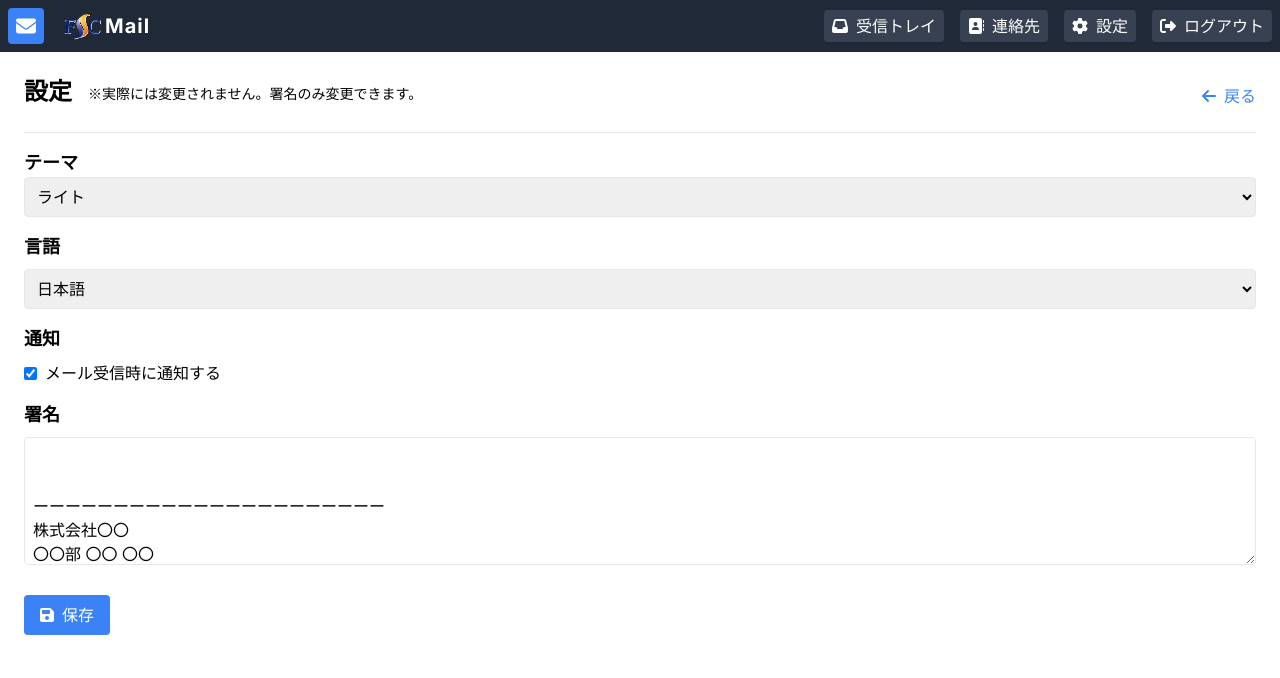
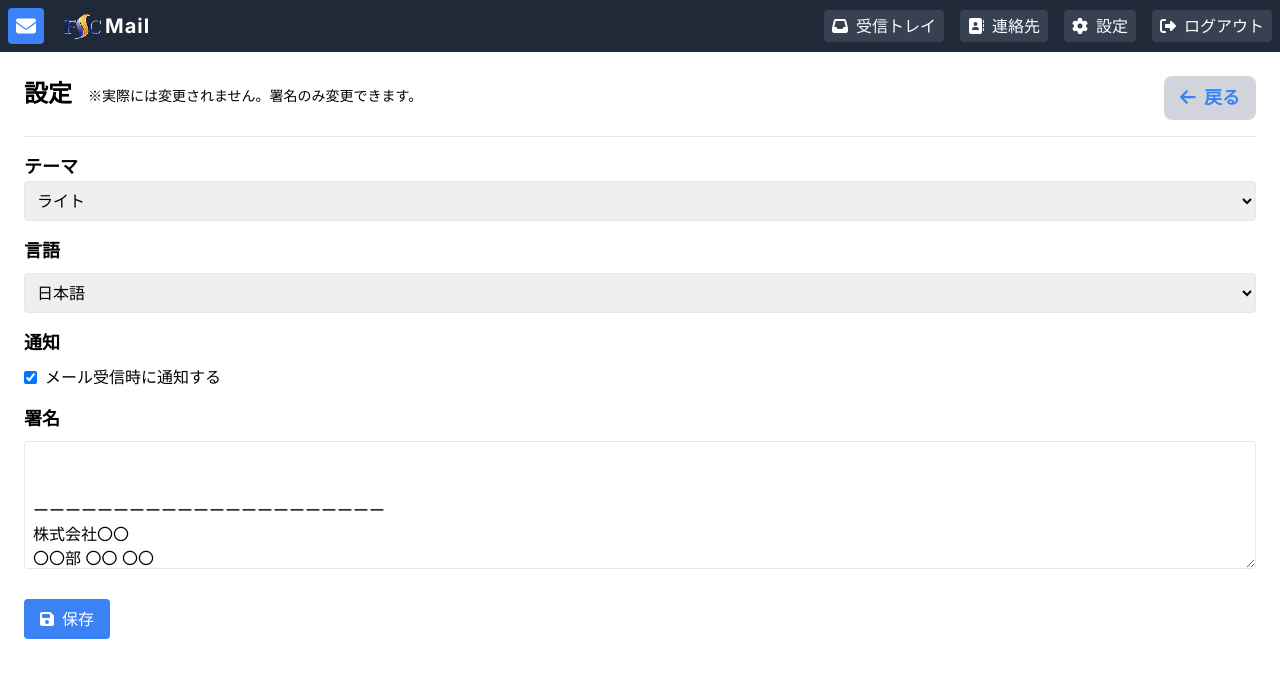
Before and after one commit to kuwa124/mail-practice, a Next.js app: page /set in a window 1280 px wide. Shown: the top 678 px of the page. Built offline with nearby package versions, Linux system fonts and the light colour scheme.

Commit message:
♻️ 設定の「戻る」ボタンを強調

```diff
--- a/src/app/set/components/Settings.tsx
+++ b/src/app/set/components/Settings.tsx
@@ -47,7 +47,9 @@ const Settings: React.FC = () => {
         {/* ホームページへのリンク、テキストカラーを青に、ホバー時にテキストカラーを濃い青に変更 */}
         <Link
           href='/' // リンク先のURLを指定
-          className='text-blue-500 hover:text-blue-700' // スタイルを指定
+          //  青色のテキスト、グレーの背景色、テキストサイズ大きめ、フォントを太字に、ホバー時に濃い青色に
+          // 薄いグレーの背景色に変更、上下左右に余白を設け、角を丸くする、色の変更にアニメーションを適用
+          className='text-blue-500 bg-gray-300 text-lg font-bold  hover:text-blue-700 hover:bg-gray-200 px-4 py-2 rounded-lg transition-colors duration-200'
           aria-label='Homeのページに戻る' // アクセシビリティのためのラベルを指定
         >
           {/* アイコンの右側にマージンを 2 単位設定 */}
@@ -142,7 +144,7 @@ const Settings: React.FC = () => {
       {/* 上側のマージンを 6 単位、背景色を青、テキストカラーを白に、パディングを 2 単位、角丸を設定、ホバー時の背景色を濃い青に変更 */}
       <button
         onClick={handleSave} // 保存ボタンクリック時の処理
-        className='mt-6 bg-blue-500 text-white px-4 py-2 rounded hover:bg-blue-600'
+        className='mt-6 bg-blue-500 text-white px-4 py-2 rounded hover:bg-blue-600 transition-colors duration-200'
         aria-label='設定を保存' // アクセシビリティのためのラベルを指定
       >
         {/* アイコンの右側にマージンを 2 単位設定 */}
```
